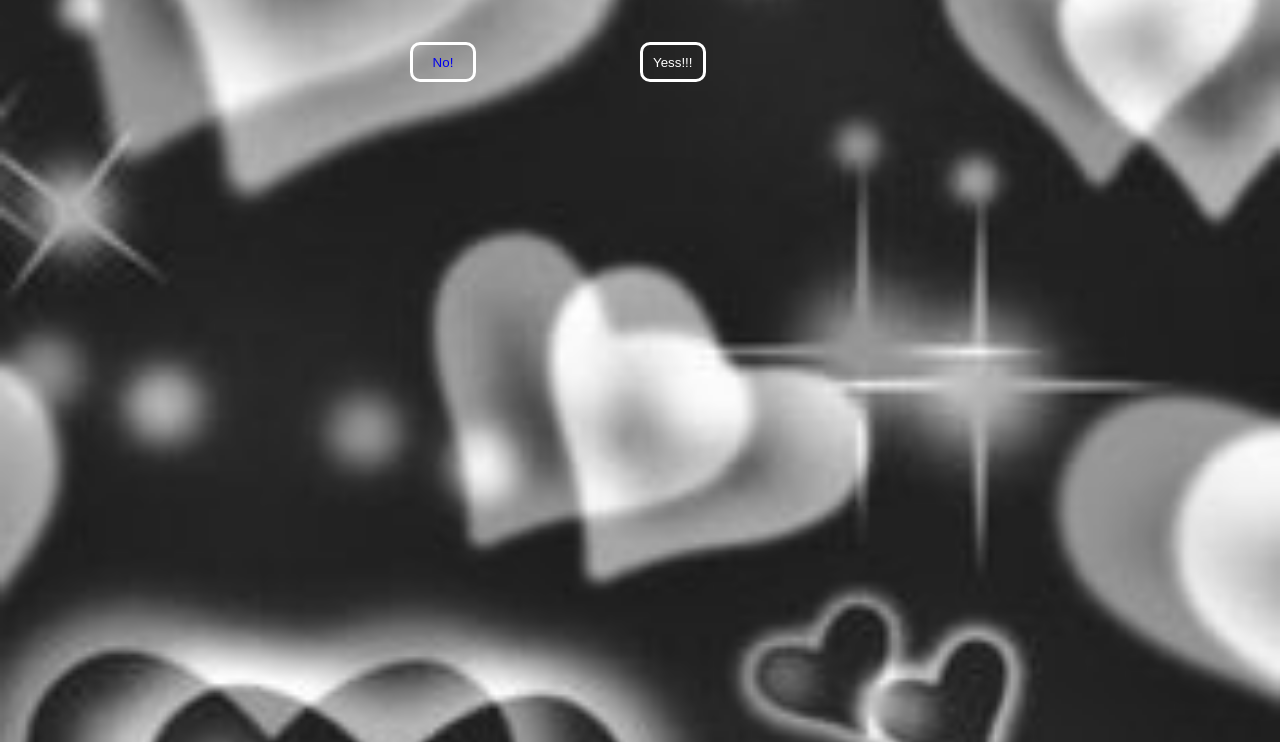
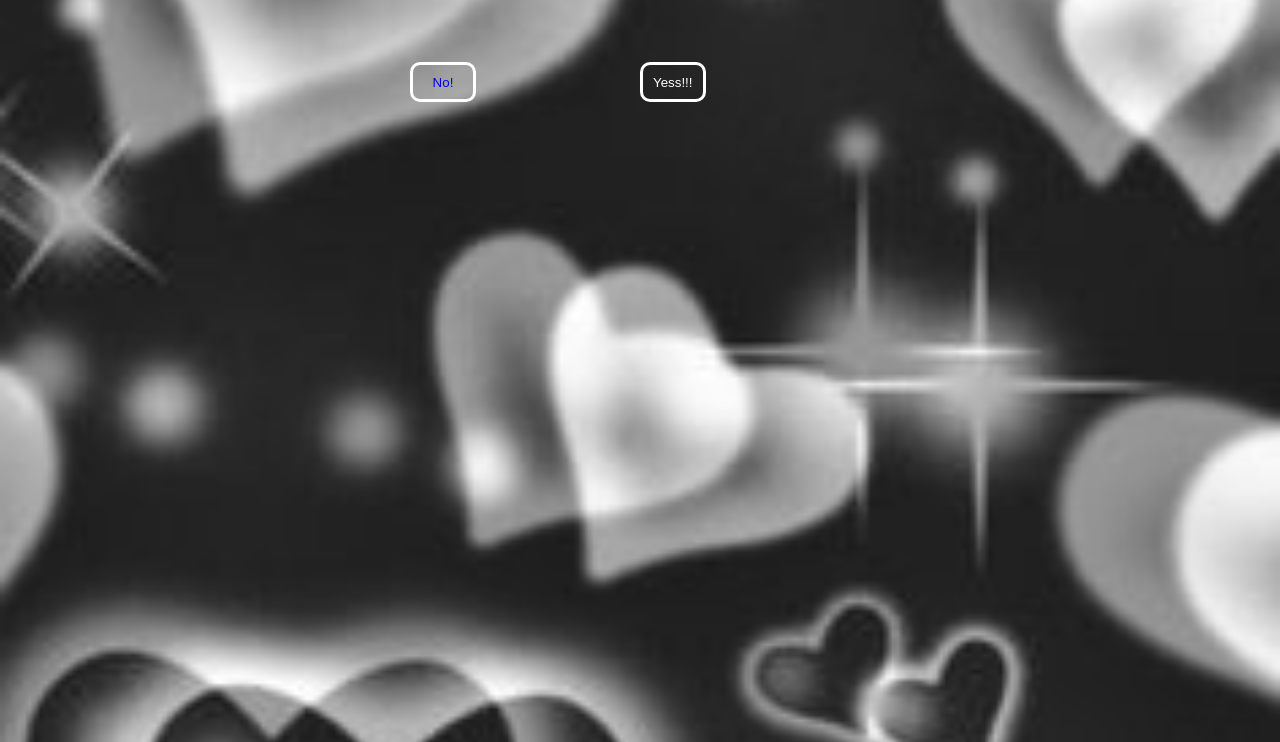
Before and after one commit to blu1115/For-my-special-one, a plain HTML site: page index.html in a window 1280 px wide. Shown: the part 58-800 px from the top of the page. Drawn offline with Linux system fonts and the light colour scheme.

Commit message:
Update index.css

```diff
--- a/index.css
+++ b/index.css
@@ -18,7 +18,7 @@ body{
     border: 3px solid white;
     border-radius: 10px;
     position: absolute;
-    top: 100px;
+    top: 120px;
     left: 50%;
 }
 .no{
@@ -30,7 +30,7 @@ body{
     border: 3px solid white;
     border-radius: 10px;
     position: absolute;
-    top: 100px;
+    top: 120px;
     left: 32%;
 }
 .no a{
```
